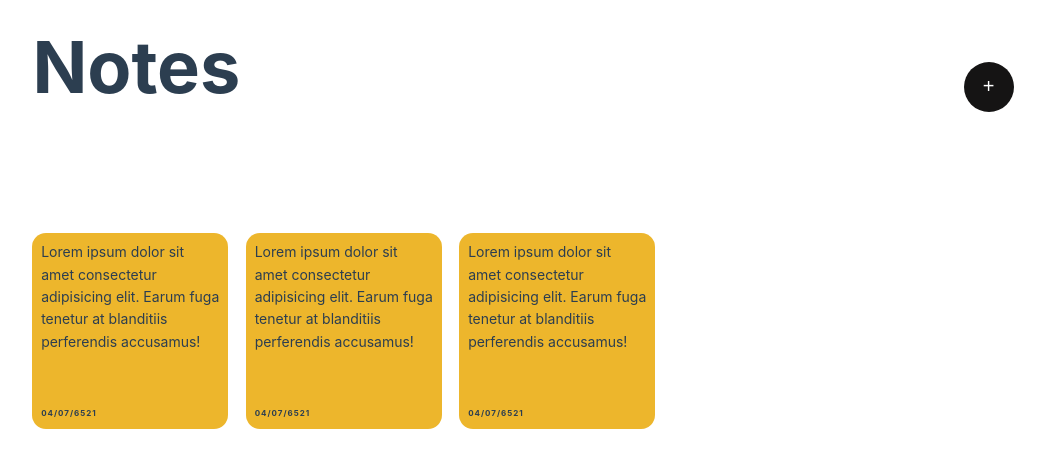
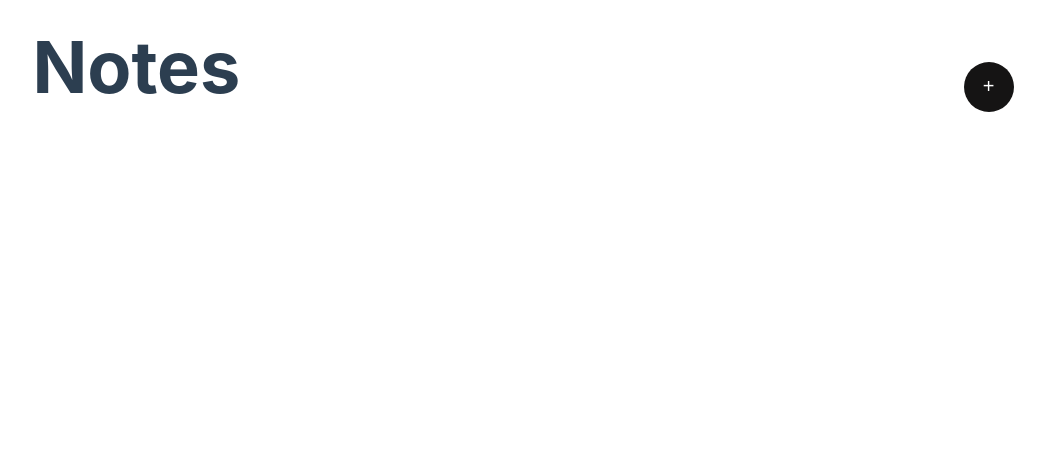
Before and after one commit to chirazzzz/Vue-Notes-App, a Vue app: page / in a window 1280 px wide. Shown: the top 468 px of the page, without its empty margins (117-1162 px from the left). Built offline with nearby package versions, Linux system fonts and the light colour scheme.

Commit message:
rendering elements with v-for

```diff
--- a/src/App.vue
+++ b/src/App.vue
@@ -6,7 +6,7 @@
 const notes = ref([]);
 
 const getRandomColor = () => {
-  return `hsl(${Math.random() * 360}, 100%, 75%)`;
+  return `hsl(${Math.random() * 360}, 100%, 85%)`;
 };
 
 const addNote = () => {
@@ -43,26 +43,15 @@
         <button @click="showModal = true">+</button>
       </header>
       <div class="cards-container">
-        <div class="card">
+        <div
+          v-for="note in notes"
+          class="card"
+          :style="{ background: note.backgroundColor }"
+        >
           <p class="main-text">
-            Lorem ipsum dolor sit amet consectetur adipisicing elit. Earum fuga
-            tenetur at blanditiis perferendis accusamus!
+            {{ note.text }}
           </p>
-          <p class="date">04/07/6521</p>
-        </div>
-        <div class="card">
-          <p class="main-text">
-            Lorem ipsum dolor sit amet consectetur adipisicing elit. Earum fuga
-            tenetur at blanditiis perferendis accusamus!
-          </p>
-          <p class="date">04/07/6521</p>
-        </div>
-        <div class="card">
-          <p class="main-text">
-            Lorem ipsum dolor sit amet consectetur adipisicing elit. Earum fuga
-            tenetur at blanditiis perferendis accusamus!
-          </p>
-          <p class="date">04/07/6521</p>
+          <p class="date">{{ note.date.toLocaleDateString("en-UK") }}</p>
         </div>
       </div>
     </div>
```
